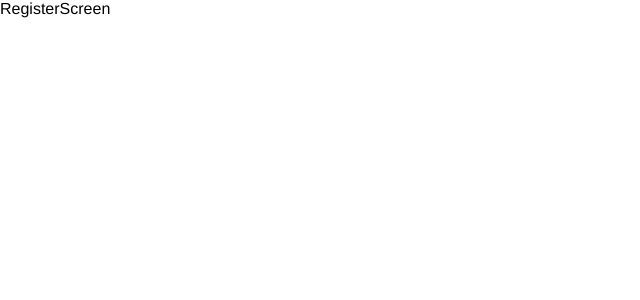
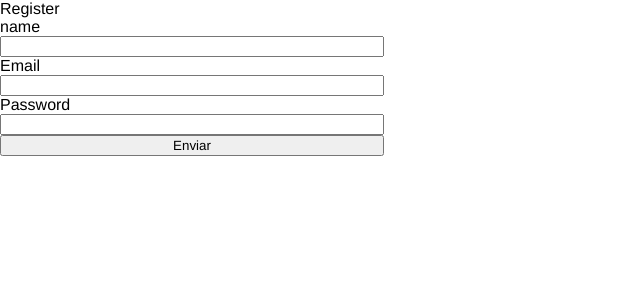
Before and after one commit to Heliosoto1987/test, a React (Create React App) app: page /register in a window 1280 px wide. Shown: the top 300 px of the page, without its empty margins (0-640 px from the left). Built offline with nearby package versions, Linux system fonts and the light colour scheme.

Commit message:
the server information began to be painted

```diff
--- a/src/components/books-screen/BookCard.js
+++ /dev/null
@@ -1,12 +0,0 @@
-export const BookCard = () => {
-  return (
-    <div className="book-card">
-      <h4 className="book-card__title">Author</h4>
-      <span className="book-card__items">Nombres</span>
-      <span className="book-card__items">Apellidos</span>
-      <h4 className="book-card__title">Book</h4>
-      <span className="book-card__items">Nombre Del Libro</span>
-      <span className="book-card__items">ISBN</span>
-    </div>
-  );
-};
--- /dev/null
+++ b/src/components/books-screen/Card.js
@@ -0,0 +1,32 @@
+import { useNavigate } from "react-router";
+
+export const Card = ({
+  author,
+  isbn,
+  nameBook,
+  firstName,
+  lastName,
+  nameAuthor,
+  id,
+}) => {
+  const navigate = useNavigate();
+  const prueba = ({ target }) => {
+    navigate("/detailedbook");
+  };
+  return (
+    <button onClick={prueba} value={id} className="book-card">
+      {nameBook ? (
+        <>
+          <span className="book-card__items--title">Name of the book:</span>
+          <span className="book-card__items">{nameBook}</span>
+        </>
+      ) : (
+        <>
+          <span className="book-card__items--title">Name of the Author</span>
+          <span className="book-card__items">{firstName}</span>
+          <span className="book-card__items">{lastName}</span>
+        </>
+      )}
+    </button>
+  );
+};
--- /dev/null
+++ b/src/hooks/useForm.js
@@ -0,0 +1,18 @@
+import { useState } from "react";
+
+export const useForm = (initialState = {}) => {
+  const [values, setValues] = useState(initialState);
+
+  const reset = (newState = initialState) => {
+    setValues(newState);
+  };
+
+  const handleInputChange = ({ target }) => {
+    setValues({
+      ...values,
+      [target.name]: target.value,
+    });
+  };
+
+  return [values, handleInputChange, reset];
+};
--- a/src/router/AppRouter.jsx
+++ b/src/router/AppRouter.jsx
@@ -1,6 +1,7 @@
 import { Routes, Route, BrowserRouter } from "react-router-dom";
+//Screens
+import { DetailedBookScreen } from "../screens/ DetailedBookScreen";
 import { BooksScreen } from "../screens/BooksScreen";
-//Screens
 import { LadingScreen } from "../screens/LadingScreen";
 import { LoginScreen } from "../screens/LoginScreen";
 import { RegisterScreen } from "../screens/RegisterScreen";
@@ -13,6 +14,7 @@ export const AppRouter = () => {
         <Route path="/book" element={<BooksScreen />} />
         <Route path="/register" element={<RegisterScreen />} />
         <Route path="/login" element={<LoginScreen />} />
+        <Route path="/detailedbook" element={<DetailedBookScreen />} />
       </Routes>
     </BrowserRouter>
   );
--- /dev/null
+++ b/src/screens/ DetailedBookScreen.js
@@ -0,0 +1,14 @@
+import React from "react";
+import { useNavigate } from "react-router";
+
+export const DetailedBookScreen = () => {
+  const navigate = useNavigate();
+  return (
+    <div>
+      <button onClick={() => navigate("/book")}>Back</button>
+      <div>Nombre Del Libro</div>
+      <div>Nombre Del Autor</div>
+      <div>Numero de isbn</div>
+    </div>
+  );
+};
--- a/src/screens/BooksScreen.js
+++ b/src/screens/BooksScreen.js
@@ -1,21 +1,67 @@
-//data
-import data from "../data.json";
 //Components
-import { BookCard } from "../components/books-screen/BookCard";
+import { useEffect, useState } from "react";
+import { Card } from "../components/books-screen/Card";
 
 export const BooksScreen = () => {
-  console.log(data);
+  const [dataResult, setDataResult] = useState([]);
+  const [dataResultAuthors, setDataResultAuthors] = useState([]);
+
+  useEffect(() => {
+    fetch("https://testbookhelio.herokuapp.com/api/events/books")
+      .then((response) => response.json())
+      .then((data) => {
+        return setDataResult(data.books);
+      });
+  }, []);
+
+  useEffect(() => {
+    fetch("https://testbookhelio.herokuapp.com/api/events/Authors")
+      .then((response) => response.json())
+      .then((data) => {
+        return setDataResultAuthors(data.author);
+      });
+  }, []);
+
+  const prueba = (e) => {
+    console.log("Funciono");
+  };
+
+  if (dataResult.length === 0) {
+    return null;
+  }
+
+  if (dataResultAuthors.length === 0) {
+    return null;
+  }
   return (
     <>
       <main className="books-screen">
-        <h2 className="books-screen__title">Book Viewer</h2>
+        <h2 className="books-screen__title">Books Viewer</h2>
         <div className="books-screen__grid">
-          <BookCard />
-          <BookCard />
-          <BookCard />
-          <BookCard />
-          <BookCard />
-          <BookCard />
+          {dataResult.map((value) => {
+            return (
+              <Card
+                key={value._id}
+                author={value.author}
+                isbn={value.isbn}
+                nameBook={value.name}
+                id={value._id}
+              />
+            );
+          })}
+        </div>
+
+        <h2 className="books-screen__title">Authors Viewer</h2>
+        <div className="books-screen__grid">
+          {dataResultAuthors.map((value) => {
+            return (
+              <Card
+                key={value._id}
+                firstName={value.first_name}
+                lastName={value.last_name}
+              />
+            );
+          })}
         </div>
       </main>
     </>
--- a/src/screens/LoginScreen.js
+++ b/src/screens/LoginScreen.js
@@ -1,5 +1,57 @@
-import React from "react";
+//hooks
+import { useNavigate } from "react-router-dom";
+import { useForm } from "../hooks/useForm";
 
 export const LoginScreen = () => {
-  return <div>LoginScreen</div>;
+  const navigate = useNavigate();
+  const [formValues, handleInputChange] = useForm({
+    email: "",
+    password: "",
+  });
+
+  const { email, password } = formValues;
+
+  const handleSubmit = (e) => {
+    e.preventDefault();
+    fetch("https://testbookhelio.herokuapp.com/api/auth/login", {
+      method: "POST",
+      body: JSON.stringify({
+        email,
+        password,
+      }),
+      headers: {
+        "Content-Type": "application/json",
+      },
+    })
+      .then((response) => response.json())
+      .then((data) => {
+        if (data.ok === true) {
+          navigate("/book");
+        }
+      });
+  };
+  return (
+    <div className="login-screen">
+      <div>LoginScreen</div>
+      <form onSubmit={handleSubmit} className="login__form">
+        <label htmlFor="email">Email</label>
+        <input
+          onChange={handleInputChange}
+          name="email"
+          id="email"
+          type="text"
+          value={email}
+        />
+        <label htmlFor="password">Password</label>
+        <input
+          onChange={handleInputChange}
+          name="password"
+          id="password"
+          type="password"
+          value={password}
+        />
+        <button type="submit">Enviar</button>
+      </form>
+    </div>
+  );
 };
--- a/src/screens/RegisterScreen.js
+++ b/src/screens/RegisterScreen.js
@@ -1,5 +1,72 @@
-import React from "react";
+//hooks
+import { useNavigate } from "react-router-dom";
+import { useForm } from "../hooks/useForm";
 
 export const RegisterScreen = () => {
-  return <div>RegisterScreen</div>;
+  const navigate = useNavigate();
+  const [formValues, handleInputChange] = useForm({
+    name: "",
+    email: "",
+    password: "",
+  });
+
+  const { name, email, password } = formValues;
+
+  const handleSubmit = (e) => {
+    e.preventDefault();
+    fetch("https://testbookhelio.herokuapp.com/api/auth/register", {
+      method: "POST",
+      body: JSON.stringify({
+        name,
+        email,
+        password,
+      }),
+      headers: {
+        "Content-Type": "application/json",
+      },
+    })
+      .then((response) => response.json())
+      .then((data) => {
+        console.log(data);
+        if (data.ok === true) {
+          alert("Usuario Creado con exito");
+          navigate("/login");
+        }
+        if (data.ok === false) {
+          alert("Usuario o Contraseña ya existen, Usuario no ha sido creado");
+        }
+      });
+  };
+  return (
+    <>
+      <div>Register</div>
+      <form onSubmit={handleSubmit} className="login__form">
+        <label htmlFor="name">name</label>
+        <input
+          onChange={handleInputChange}
+          name="name"
+          id="name"
+          type="text"
+          value={name}
+        />
+        <label htmlFor="email">Email</label>
+        <input
+          onChange={handleInputChange}
+          name="email"
+          id="email"
+          type="text"
+          value={email}
+        />
+        <label htmlFor="password">Password</label>
+        <input
+          onChange={handleInputChange}
+          name="password"
+          id="password"
+          type="password"
+          value={password}
+        />
+        <button type="submit">Enviar</button>
+      </form>
+    </>
+  );
 };
--- a/src/styles/components/books-screen/_book-card.scss
+++ b/src/styles/components/books-screen/_book-card.scss
@@ -1,12 +1,14 @@
 .book-card {
+  align-items: center;
   background-color: coral;
   border-radius: 10px;
   display: flex;
   flex-direction: column;
   height: max-content;
   padding: 30px;
-  width: fit-content;
+  min-width: 15vw;
   margin: 10px;
+  border: none;
 }
 
 .book-card__title {
@@ -17,3 +19,8 @@
 .book-card__items {
   margin-top: 10px;
 }
+
+.book-card__items--title {
+  font-weight: bold;
+  margin-top: 10px;
+}
--- /dev/null
+++ b/src/styles/screens/_login-screen.scss
@@ -0,0 +1,12 @@
+.login-screen {
+  background-color: $primary;
+  height: 100vh;
+  width: 100vw;
+}
+
+.login__form {
+  display: flex;
+  flex-direction: column;
+  height: 20vh;
+  max-width: 30vw;
+}
--- a/src/styles/styles.scss
+++ b/src/styles/styles.scss
@@ -3,8 +3,8 @@
 @import "./base/base";
 
 // Screens
-@import "./screens/ladingscreen";
+@import "./screens/lading-screen";
 @import "./screens/books-screen";
-
+@import "./screens/login-screen";
 //Components
 @import "./components/books-screen/book-card";
```
Also changed, not shown: src/styles/screens/_lading-screen.scss (renamed from src/styles/screens/_ladingscreen.scss).
